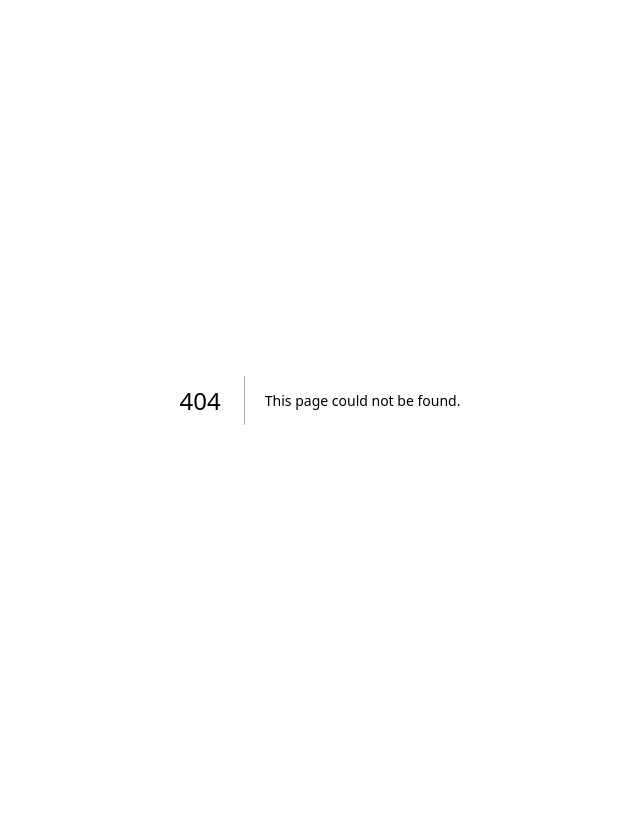
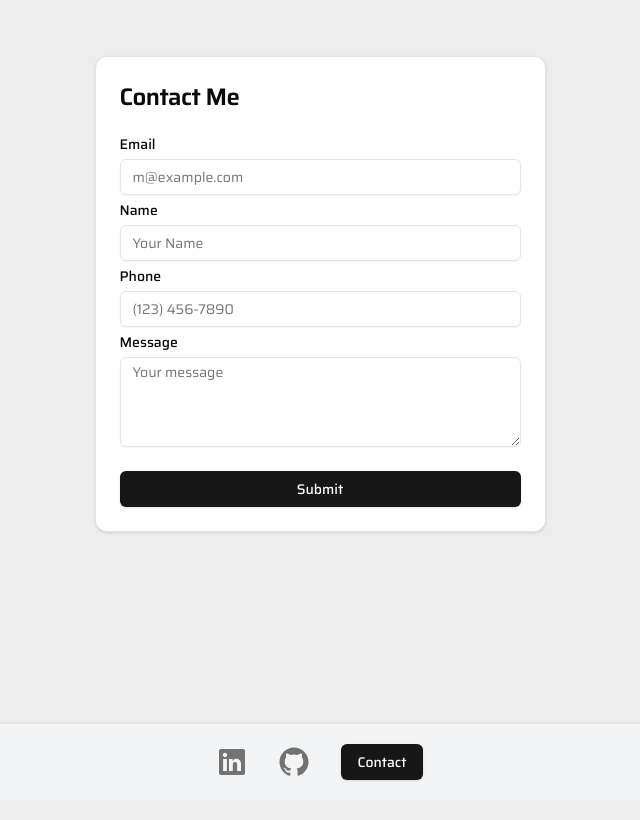
Before and after one commit to jmbsoftwaresolutions/jmbsoftwaresolutions, a Next.js app in the folder ui/jmbsoftwaresolutions/: page /contact in a window 1280 px wide. Before the commit this address had no page. Shown: the top 820 px of the page, without its empty margins (320-960 px from the left). Built offline with nearby package versions, Linux system fonts and the light colour scheme; no server answers.

Commit message:
Contact Form

```diff
--- /dev/null
+++ b/ui/jmbsoftwaresolutions/app/contact-success/page.tsx
@@ -0,0 +1,18 @@
+import Link from "next/link";
+
+export default function ContactSuccess() {
+  return (
+    <>
+      <main className="flex min-h-screen flex-col items-center p-4 mt-10 mb-20">
+        <h1 className="text-4xl font-semibold mt-10">Thank You!</h1>
+        <p className="mt-4 text-xl text-center">
+          Your message has been received. I will get back to you as soon as
+          possible.
+        </p>
+        <Link href="/" className="mt-6 underline">
+          Return to Home
+        </Link>
+      </main>
+    </>
+  );
+}
--- /dev/null
+++ b/ui/jmbsoftwaresolutions/app/contact/page.tsx
@@ -0,0 +1,10 @@
+import { ContactForm } from "@/components/contact-form";
+export default function Contact() {
+  return (
+    <>
+      <main className="flex min-h-screen flex-col items-center p-4 mt-10 mb-20">
+        <ContactForm />
+      </main>
+    </>
+  );
+}
--- a/ui/jmbsoftwaresolutions/app/layout.tsx
+++ b/ui/jmbsoftwaresolutions/app/layout.tsx
@@ -2,6 +2,9 @@ import type { Metadata } from "next";
 import { Saira } from "next/font/google";
 import { ThemeProvider } from "next-themes";
 import "./globals.css";
+import { GitHubLogoIcon, LinkedInLogoIcon } from "@radix-ui/react-icons";
+import { Button } from "@/components/ui/button";
+import Link from "next/link";
 
 const defaultUrl = process.env.VERCEL_URL
   ? `https://${process.env.VERCEL_URL}`
@@ -34,6 +37,25 @@ export default function RootLayout({
           disableTransitionOnChange
         >
           {children}
+          <footer className="w-full flex items-center justify-center gap-8 py-5 border-t-2 fixed bottom-0 bg-gray-100">
+            <a href="https://www.linkedin.com/in/james-bales-827a558/">
+              <LinkedInLogoIcon
+                className="text-muted-foreground"
+                width={30}
+                height={30}
+              />
+            </a>
+            <a href="https://github.com/jmbsoftwaresolutions">
+              <GitHubLogoIcon
+                className="text-muted-foreground"
+                width={30}
+                height={30}
+              />
+            </a>
+            <Button>
+              <Link href="/contact">Contact</Link>
+            </Button>
+          </footer>
         </ThemeProvider>
       </body>
     </html>
--- a/ui/jmbsoftwaresolutions/app/page.tsx
+++ b/ui/jmbsoftwaresolutions/app/page.tsx
@@ -1,6 +1,5 @@
 import Image from "next/image";
 import { Card, CardHeader, CardContent } from "@/components/ui/card";
-import { LinkedInLogoIcon, GitHubLogoIcon } from "@radix-ui/react-icons";
 export default function Home() {
   return (
     <>
@@ -132,22 +131,6 @@ export default function Home() {
           </Card>
         </div>
       </main>
-      <footer className="w-full flex items-center justify-center gap-8 py-5 border-t-2 fixed bottom-0 bg-gray-100">
-        <a href="https://www.linkedin.com/in/james-bales-827a558/">
-          <LinkedInLogoIcon
-            className="text-muted-foreground"
-            width={30}
-            height={30}
-          />
-        </a>
-        <a href="https://github.com/jmbsoftwaresolutions">
-          <GitHubLogoIcon
-            className="text-muted-foreground"
-            width={30}
-            height={30}
-          />
-        </a>
-      </footer>
     </>
   );
 }
--- /dev/null
+++ b/ui/jmbsoftwaresolutions/components/contact-form.tsx
@@ -0,0 +1,102 @@
+"use client";
+
+import { cn } from "@/lib/utils";
+import { Button } from "@/components/ui/button";
+import { Card, CardContent, CardHeader, CardTitle } from "@/components/ui/card";
+import { Input } from "@/components/ui/input";
+import { Label } from "@/components/ui/label";
+import { useRouter } from "next/navigation";
+import { useState } from "react";
+import { addContact } from "@/server/contact";
+import { TextArea } from "./ui/textarea";
+
+export function ContactForm({
+  className,
+  ...props
+}: React.ComponentPropsWithoutRef<"div">) {
+  const [email, setEmail] = useState<string>("");
+  const [name, setName] = useState<string>("");
+  const [phone, setPhone] = useState<string>("");
+  const [message, setMessage] = useState<string>("");
+
+  const [error, setError] = useState<string | null>(null);
+  const [isLoading, setIsLoading] = useState(false);
+  const router = useRouter();
+
+  const handleSubmit = async (e: React.FormEvent) => {
+    e.preventDefault();
+    setIsLoading(true);
+    setError(null);
+
+    //Captcha
+
+    try {
+      const { error } = await addContact({ email, name, phone, message });
+      if (error) throw error;
+      router.push("/contact-success");
+    } catch (error: unknown) {
+      setError(error instanceof Error ? error.message : "An error occurred");
+    } finally {
+      setIsLoading(false);
+    }
+  };
+
+  return (
+    <div className={cn("flex flex-col gap-6", className)} {...props}>
+      <Card>
+        <CardHeader>
+          <CardTitle className="text-2xl">Contact Me</CardTitle>
+        </CardHeader>
+        <CardContent>
+          <form onSubmit={handleSubmit}>
+            <div className="flex flex-col gap-6">
+              <div className="grid gap-2">
+                <Label htmlFor="email">Email</Label>
+                <Input
+                  id="email"
+                  type="email"
+                  placeholder="m@example.com"
+                  required
+                  value={email}
+                  onChange={(e) => setEmail(e.target.value)}
+                />
+                <Label htmlFor="name">Name</Label>
+                <Input
+                  id="name"
+                  type="text"
+                  required
+                  placeholder="Your Name"
+                  value={name}
+                  onChange={(e) => setName(e.target.value)}
+                />
+                <Label htmlFor="phone">Phone</Label>
+                <Input
+                  id="phone"
+                  type="tel"
+                  placeholder="(123) 456-7890"
+                  value={phone}
+                  onChange={(e) => setPhone(e.target.value)}
+                />
+                <Label htmlFor="message">Message</Label>
+                <TextArea
+                  id="message"
+                  placeholder="Your message"
+                  required
+                  rows={4}
+                  cols={50}
+                  value={message}
+                  onChange={(e) => setMessage(e.target.value)}
+                />
+              </div>
+
+              {error && <p className="text-sm text-red-500">{error}</p>}
+              <Button type="submit" className="w-full" disabled={isLoading}>
+                {isLoading ? "Sending message..." : "Submit"}
+              </Button>
+            </div>
+          </form>
+        </CardContent>
+      </Card>
+    </div>
+  );
+}
--- /dev/null
+++ b/ui/jmbsoftwaresolutions/components/ui/textarea.tsx
@@ -0,0 +1,23 @@
+import * as React from "react";
+
+import { cn } from "@/lib/utils";
+
+type TextAreaProps = React.ComponentProps<"textarea"> & {
+  ref?: React.Ref<HTMLTextAreaElement>;
+};
+
+const TextArea = ({ className, ref, ...props }: TextAreaProps) => {
+  return (
+    <textarea
+      className={cn(
+        "flex w-full rounded-md border border-input bg-transparent px-3 py-1 text-base shadow-sm transition-colors file:border-0 file:bg-transparent file:text-sm file:font-medium file:text-foreground placeholder:text-muted-foreground focus-visible:outline-none focus-visible:ring-1 focus-visible:ring-ring disabled:cursor-not-allowed disabled:opacity-50 md:text-sm",
+        className
+      )}
+      ref={ref}
+      {...props}
+    />
+  );
+};
+TextArea.displayName = "TextArea";
+
+export { TextArea };
```
Also changed, not shown: ui/jmbsoftwaresolutions/lib/supabase/middleware.ts (+8 -8 lines), 2 other files (tests, documents, lock files or other folders).
